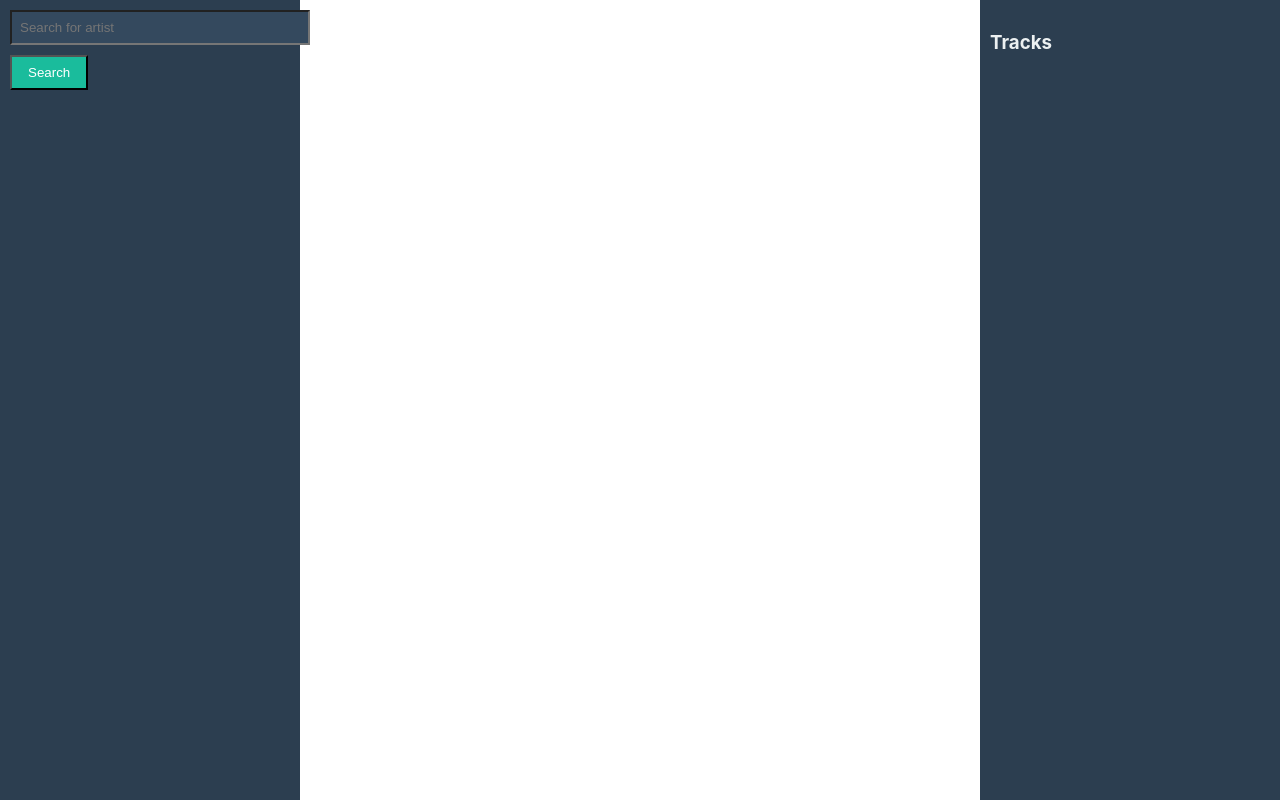
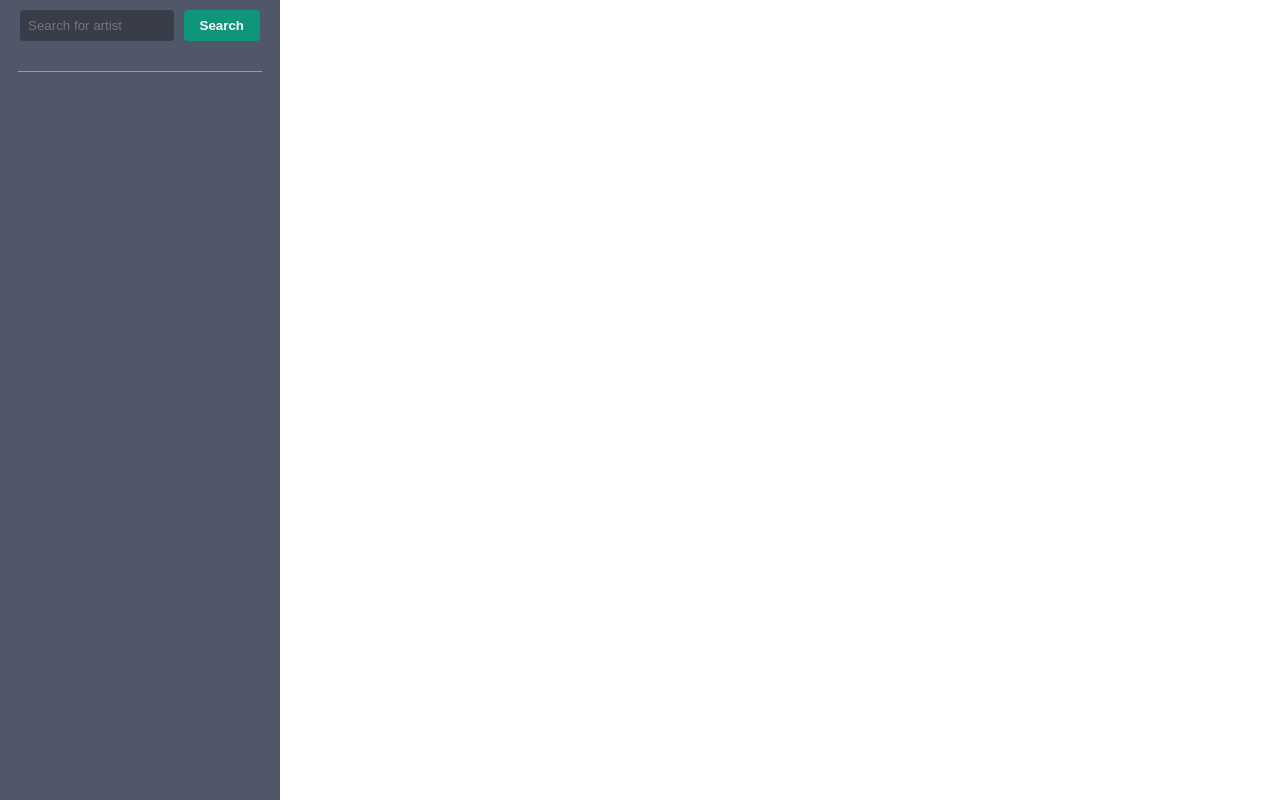
Before and after one commit to KaeruCT/music-collab-explorer, a React (Vite) app: page / in a window 1280 px wide. Built offline with nearby package versions, Linux system fonts and the light colour scheme.

Commit message:
progress

```diff
--- a/src/App.tsx
+++ b/src/App.tsx
@@ -1,5 +1,3 @@
-/* eslint-disable @typescript-eslint/no-explicit-any */
-// deno-lint-ignore-file no-explicit-any
 import { DataSet, Network } from "vis-network/standalone";
 import React, { useEffect, useRef, useState } from "react";
 import type { Edge, Node } from "../api/router.ts";
@@ -67,7 +65,6 @@ export default function App() {
     return () => {
       visuRef.current?.network.off("click");
     };
-    // eslint-disable-next-line react-hooks/exhaustive-deps
   }, []);
 
   const handleSearchSubmit = async (e: React.FormEvent<HTMLFormElement>) => {
@@ -115,59 +112,83 @@ export default function App() {
     }
   };
 
-  const handleEdgeClick = (params: any) => {
+  const handleEdgeClick = (params: { nodes: Node[], edges: EdgeWithId[] }) => {
     if (!visuRef.current) return;
     const { edges } = visuRef.current;
-    if (params.edges.length) {
-      const edge = edges.get(params.edges[0]) as any as { tracks: Array<{ name: string }> };
-      setTracks(edge.tracks.map(track => track.name));
+    if (params.edges.length !== 0) {
+      const tracks = params.edges.flatMap(edge => edges.get(edge).tracks.map(track => track.name));
+      setTracks(tracks);
     }
   };
 
   return (
-    <div style={{ display: "flex", height: "100%" }}>
-      <div style={{ width: "280px", padding: "10px", background: "#2c3e50", color: "#ecf0f1" }}>
-        <form onSubmit={handleSearchSubmit}>
-          <input type="text" placeholder="Search for artist" value={searchQuery} onChange={(e) => setSearchQuery(e.target.value)} style={{ padding: "8px", width: "100%", marginBottom: "10px", color: "#ecf0f1", backgroundColor: "#34495e" }} />
-          <button type="submit" style={{ padding: "8px 16px", backgroundColor: "#1abc9c", color: "#fff" }}>Search</button>
+    <div style={{ display: "flex", height: "100vh" }}>
+      <div
+        className="sidebar"
+        style={{ left: 0 }}
+      >
+        <form id="search-form" onSubmit={handleSearchSubmit}>
+          <input
+            type="text"
+            placeholder="Search for artist"
+            value={searchQuery}
+            onChange={(e) => setSearchQuery(e.target.value)}
+          />
+          <button type="submit">
+            Search
+          </button>
         </form>
-        <div>
+        <div className="search-results">
           {searching && <div>Searching...</div>}
           {searchResults.map((result) => (
-            <div key={result.gid} onClick={() => handleSelectArtist(result)} style={{
+            <div
+              key={result.gid}
+              onClick={() => handleSelectArtist(result)}
+              style={{
                 cursor: selectedArtistIds.has(result.gid) ? "not-allowed" : "pointer",
                 opacity: selectedArtistIds.has(result.gid) ? 0.5 : 1,
-              backgroundColor: "#34495e",
-              padding: "8px",
-              borderRadius: "4px",
-              marginBottom: "5px"
-            }}>{result.name}</div>
+              }}
+            >
+              {result.name}
+            </div>
           ))}
         </div>
-        <div style={{ marginTop: "20px" }}>
-          {selectedArtists.map(artist => (
-            <div key={artist.gid} style={{ padding: "8px", backgroundColor: "#34495e", borderRadius: "4px", marginBottom: "5px" }}>{artist.name}</div>
+        <div className="artist-list">
+          {selectedArtists.map((artist) => (
+            <div key={artist.gid}>
+              {artist.name}
+            </div>
           ))}
         </div>
       </div>
-      <div ref={containerRef} style={{ flexGrow: 1, position: "relative" }}></div>
-      <div style={{ width: "280px", padding: "10px", background: "#2c3e50", color: "#ecf0f1" }}>
+
+      <div ref={containerRef} style={{ flexGrow: 1, position: "relative", height: "100%" }}></div>
+
+      <div
+        className="sidebar"
+        style={{ right: 0, display: tracks.length > 0 ? "flex" : "none" }}>
         <h3>Tracks</h3>
-        {tracks.length > 0 && tracks.map((track, idx) => <div key={idx}>{track}</div>)}
+        <div style={{ overflow: "auto" }}>
+          {tracks.map((track, idx) => <div key={idx}>{track}</div>)}
         </div>
+      </div>
+
+      {/* Loading Overlay */}
       {loading && (
-        <div style={{
+        <div
+          style={{
             position: "fixed",
             top: 0,
             left: 0,
             width: "100vw",
             height: "100vh",
-          background: "rgba(255, 255, 255, 0.4)",
+            background: "rgba(0, 0, 0, 0.3)",
             display: "flex",
             alignItems: "center",
             justifyContent: "center",
             zIndex: 10
-        }}>
+          }}
+        >
           <div className="spinner"></div>
         </div>
       )}
--- a/src/index.css
+++ b/src/index.css
@@ -8,7 +8,10 @@
   -webkit-font-smoothing: antialiased;
   -moz-osx-font-smoothing: grayscale;
 }
-/* CSS styles here for simplicity */
+* {
+  box-sizing: border-box;
+}
+
 body,
 html {
   height: 100%;
@@ -25,7 +28,7 @@ html {
 }
 
 .spinner {
-  border: 8px solid #f3f3f3;
+  border: 8px solid #000000;
   border-top: 8px solid #333;
   border-radius: 50%;
   width: 40px;
@@ -42,3 +45,81 @@ html {
     transform: rotate(360deg);
   }
 }
+
+#search-form {
+  display: flex;
+  gap: 10px;
+  margin-bottom: 20px;
+  width: 100%;
+  padding: 0 10px;
+}
+
+input[type="text"] {
+  flex-grow: 1;
+  padding: 8px;
+  border: 0;
+  border-radius: 4px;
+  background-color: rgba(0, 0, 0, 0.3);
+  color: #fff;
+  width: 100%;
+}
+
+button {
+  padding: 8px 16px;
+  border: none;
+  border-radius: 4px;
+  background-color: #0e967b;
+  color: #fff;
+  cursor: pointer;
+  flex-shrink: 0;
+  font-weight: bold;
+}
+
+button:hover {
+  background-color: #16a085;
+}
+
+button:active {
+  background-color: #64c2af;
+}
+
+h1, h2, h3 {
+  margin: 0;
+  padding: 0;
+}
+
+.sidebar {
+  width: 280px;
+  padding: 10px;
+  background: rgba(6, 17, 42, 0.7);
+  color: #ecf0f1;
+  position: absolute;
+  top: 0;
+  height: 100%;
+  z-index: 1;
+  overflow: hidden;
+  display: flex;
+  flex-direction: column;
+}
+
+.search-results {
+  padding: 0 8px;
+}
+.search-results > div {
+  padding: 4px 8px;
+  border-radius: 4px;
+  margin-bottom: px;
+}
+
+.artist-list {
+  border-top: #999 1px solid;
+  margin: 8px;
+  margin-top: 10px;
+  padding-top: 10px;
+}
+.artist-list > div {
+  padding: 4px 8px;
+  border-radius: 4px;
+  margin-bottom: 5px;
+  background: rgba(0, 0, 0, 0.2);
+}
```
Also changed, not shown: 1 other file (tests, documents, lock files or other folders). Lines whose indentation alone changed are shown as unchanged.
